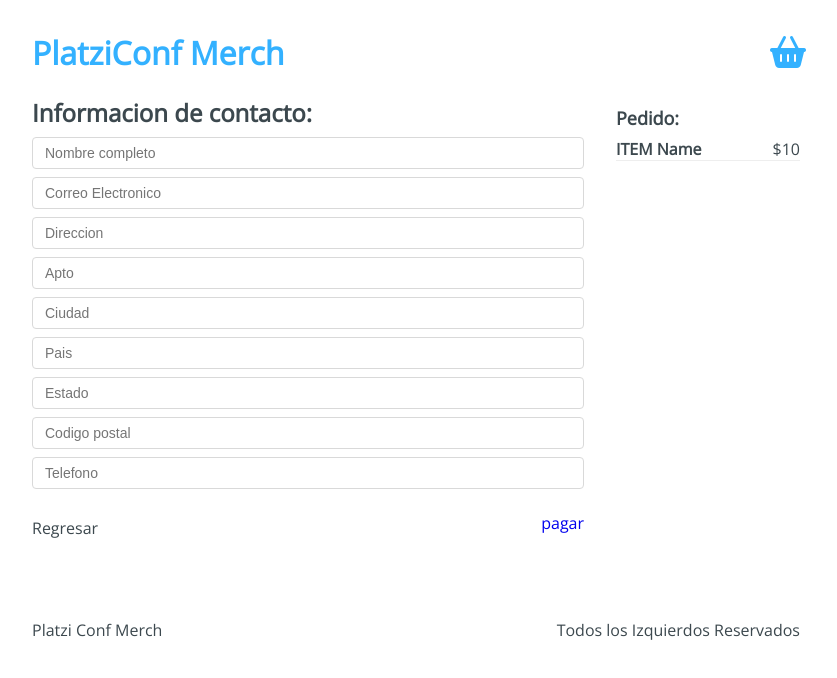
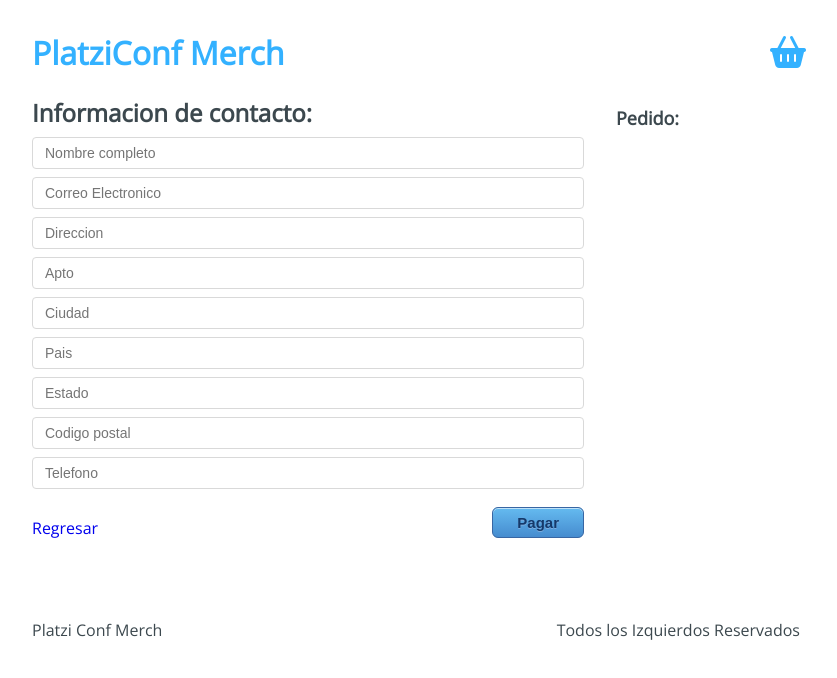
Before and after one commit to lgfh98/platzi-conf-merch-travis-ci, a React app: page /checkout/information in a window 1280 px wide. Shown: the top 678 px of the page, without its empty margins (224-1061 px from the left). Built offline with nearby package versions, Linux system fonts and the light colour scheme.

Commit message:
useRef + FormData

```diff
--- a/src/containers/Checkout.jsx
+++ b/src/containers/Checkout.jsx
@@ -24,7 +24,7 @@
       <div className="Checkout-content">
         {cart.length > 0 ? <h3>Lista de Pedidos:</h3> : <h3>Sin pedidos...</h3>}
         {cart.map((item) => (
-          <div className="Checkout-item">
+          <div className="Checkout-item" key={item.id}>
             <div className="Checkout-element">
               <h4>{item.title}</h4>
               <span>${item.price}</span>
--- a/src/containers/Information.jsx
+++ b/src/containers/Information.jsx
@@ -1,15 +1,39 @@
-import React from 'react';
+import React, { useRef, useContext } from 'react';
 import { Link } from 'react-router-dom';
+import AppContext from '../context/AppContext';
 import '../styles/components/Information.css';
 
-const Information = () => (
+const Information = () => {
+  const {
+    state: { cart },
+    addToBuyer,
+  } = useContext(AppContext);
+  const form = useRef(null);
+
+  const handleSubmit = () => {
+    const formData = new FormData(form.current);
+    const buyer = {
+      name: formData.get('name'),
+      email: formData.get('email'),
+      address: formData.get('address'),
+      apto: formData.get('apto'),
+      city: formData.get('city'),
+      country: formData.get('country'),
+      state: formData.get('state'),
+      cp: formData.get('cp'),
+      phone: formData.get('phone'),
+    };
+    addToBuyer(buyer);
+  };
+
+  return (
     <div className="Information">
       <div className="Information-content">
         <div className="Information-head">
           <h2>Informacion de contacto:</h2>
         </div>
         <div className="Information-form">
-        <form action="">
+          <form ref={form}>
             <input type="text" placeholder="Nombre completo" name="name" />
             <input type="text" placeholder="Correo Electronico" name="email" />
             <input type="text" placeholder="Direccion" name="address" />
@@ -22,21 +46,28 @@
           </form>
         </div>
         <div className="Information-buttons">
-        <div className="Information-back">Regresar</div>
+          <div className="Information-back">
+            <Link to="/checkout">Regresar</Link>
+          </div>
           <div className="Information-next">
-          <Link to="/checkout/payment">pagar</Link>
+            <button type="button" onClick={handleSubmit}>
+              Pagar
+            </button>
           </div>
         </div>
       </div>
       <div className="Information-sidebar">
         <h3>Pedido:</h3>
-      <div className="Information-item">
+        {cart.map((item) => (
+          <div className="Information-item" key={item.id}>
             <div className="Information-element">
-          <h4>ITEM Name</h4>
-          <span>$10</span>
+              <h4>{item.title}</h4>
+              <span>${item.price}</span>
             </div>
           </div>
+        ))}
       </div>
     </div>
   );
+};
 export default Information;
--- a/src/hooks/useInitialState.js
+++ b/src/hooks/useInitialState.js
@@ -18,9 +18,17 @@
     });
   };
 
+  const addToBuyer = (payload) => {
+    setState({
+      ...state,
+      buyer: [...state.buyer, payload],
+    });
+  };
+
   return {
     addToCart,
     removeFromCart,
+    addToBuyer,
     state,
   };
 };
--- a/src/initialState.js
+++ b/src/initialState.js
@@ -1,5 +1,6 @@
 export default {
   cart: [],
+  buyer: [],
   products: [
     {
       id: '1',
```
Lines whose indentation alone changed are shown as unchanged.
